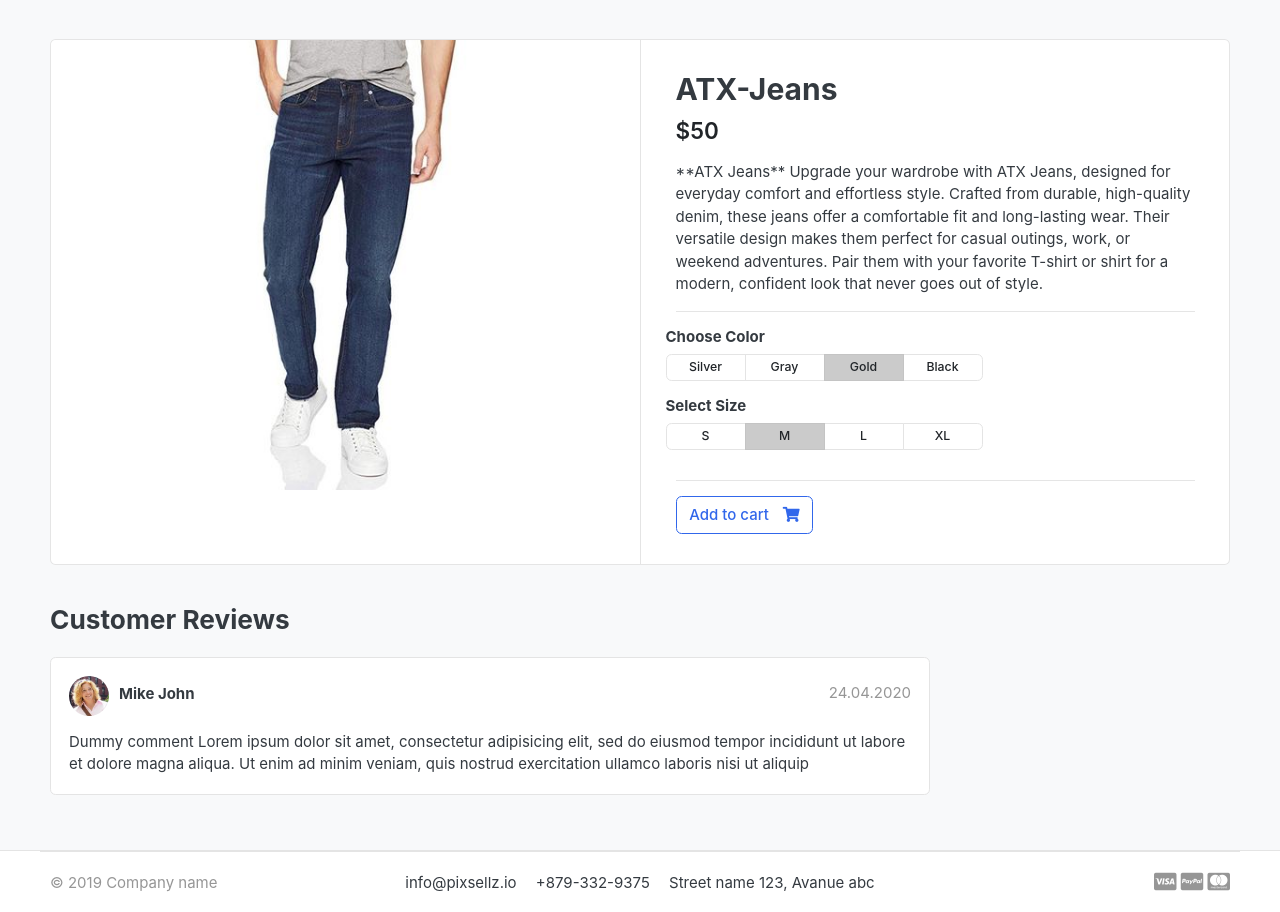
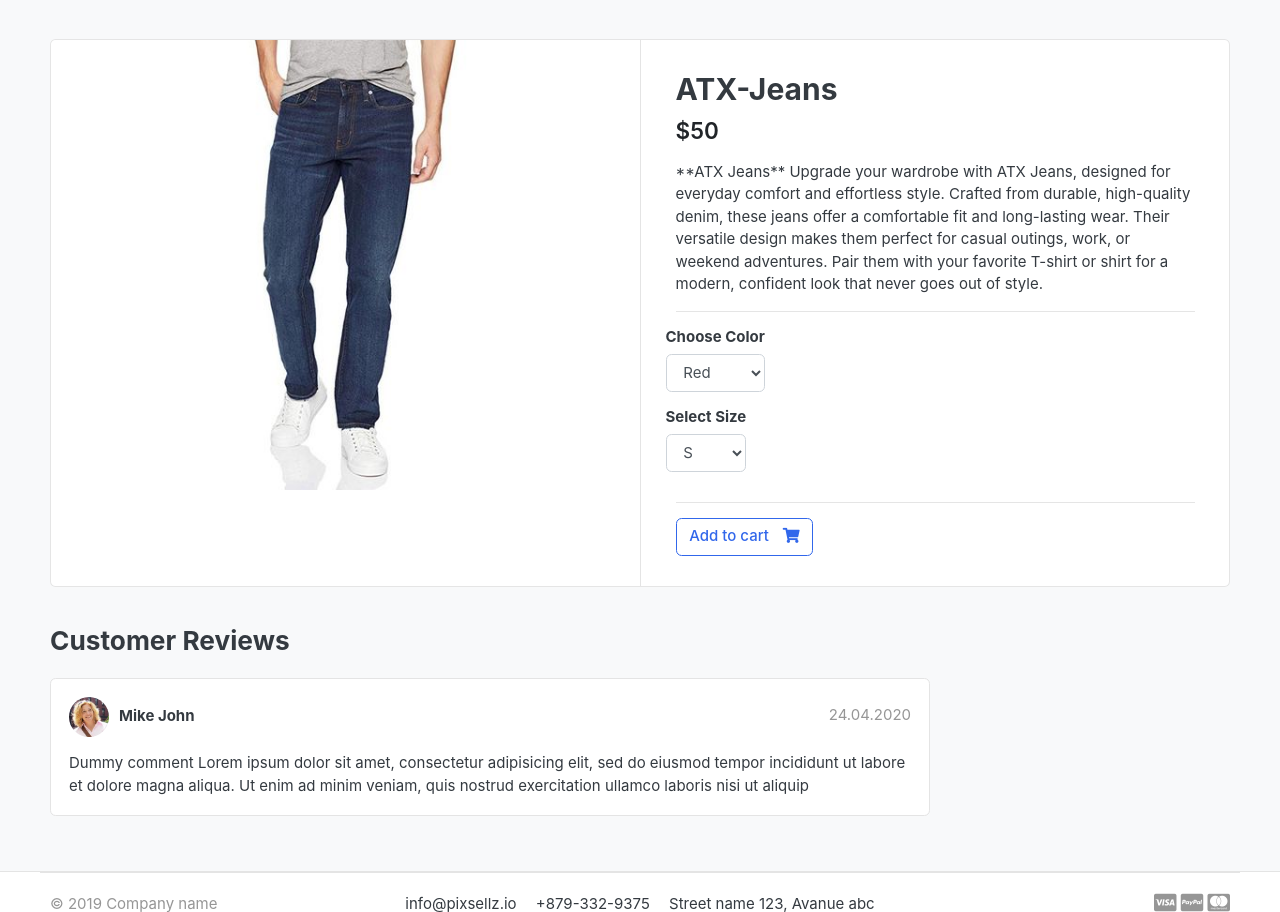
Before and after one commit to KeepQuite-cyber/E-Commerce, a Django app: a page that uses templates/store/product_detail.html in a window 1280 px wide. Shown: the part 119-1031 px from the top of the page. Run offline with Django 5.2, Linux system fonts and the light colour scheme; data comes from the database, SQL or seed files in the repository; both versions use the stored data as it was after the commit; some libraries are stand-ins or nearby versions; some web fonts are replaced.

Commit message:
Manually variation added to product detail page

```diff
--- a/carts/views.py
+++ b/carts/views.py
@@ -13,6 +13,11 @@ def _cart_id(request):
     return cart
 
 def add_cart(request , product_id):
+    color = request.GET['color']
+    size = request.GET['size']
+
+    print(color +' '+ size)
+
     product = Product.objects.get(id=product_id)
     # print("Product fetched by ID" , product)
     try:
--- a/templates/store/product_detail.html
+++ b/templates/store/product_detail.html
@@ -18,6 +18,7 @@
 </article> <!-- gallery-wrap .end// -->
 		</aside>
 		<main class="col-md-6 border-left">
+<form action="{% url 'add_cart' single_product.id %}" method="GET">
 <article class="content-body">
 
 <h2 class="title">{{ single_product.product_name }}</h2>
@@ -32,39 +33,23 @@
 	<div class="row">
 		<div class="item-option-select">
 			<h6>Choose Color</h6>
-			<div class="btn-group btn-group-sm btn-group-toggle" data-toggle="buttons">
-			  <label class="btn btn-light">
-			    <input type="radio" name="radio_color"> Silver
-			  </label>
-			  <label class="btn btn-light">
-			    <input type="radio" name="radio_color" > Gray
-			  </label>
-			  <label class="btn btn-light active">
-			    <input type="radio" name="radio_color checked"> Gold
-			  </label>
-			  <label class="btn btn-light">
-			    <input type="radio" name="radio_color"> Black
-			  </label>
-			</div>
+			<select name='color' class="form-control">
+				<option value="red">Red</option>
+				<option value="yellow">Yellow</option>
+				<option value="pink">Pink</option>
+				<option value="black">Black</option>
+			</select>
 		</div>
 	</div> <!-- row.// -->
 	<div class="row">
 		<div class="item-option-select">
 			<h6>Select Size</h6>
-			<div class="btn-group btn-group-sm btn-group-toggle" data-toggle="buttons">
-			  <label class="btn btn-light">
-			    <input type="radio" name="radio_color"> S
-			  </label>
-			  <label class="btn btn-light active">
-			    <input type="radio" name="radio_color" checked> M
-			  </label>
-			  <label class="btn btn-light">
-			    <input type="radio" name="radio_color"> L
-			  </label>
-			  <label class="btn btn-light">
-			    <input type="radio" name="radio_color"> XL
-			  </label>
-			</div>
+			<select name='size' class="form-control">
+				<option value="s">S</option>
+				<option value="m">M</option>
+				<option value="l">L</option>
+				<option value="xl">XL</option>
+			</select>
 		</div>
 	</div> <!-- row.// -->
 	<hr>
@@ -74,12 +59,13 @@
 	<a href="#" class="btn  btn-success"> <span class="text">Added to cart</span> <i class="fas fa-check"></i></a>
 	<a href="{% url 'cart' %}" class="btn  btn-primary"> <span class="text">View Cart</span> <i class="fas fa-eye"></i></a>
 	{% else %}
-	<a href="{% url 'add_cart' single_product.id %}" class="btn  btn-outline-primary"> <span class="text">Add to cart</span> <i class="fas fa-shopping-cart"></i>  </a>
+	<button type="submit" class="btn  btn-outline-primary"> <span class="text">Add to cart</span> <i class="fas fa-shopping-cart"></i>  </button>
 	{% endif %}
 	{% else %}
 	<h5 class="text-danger">Out of stock</h5>
 	{% endif %}
 </article> <!-- product-info-aside .// -->
+</form>
 		</main> <!-- col.// -->
 	</div> <!-- row.// -->
 </div> <!-- card.// -->
```
Also changed, not shown: db.sqlite3.
